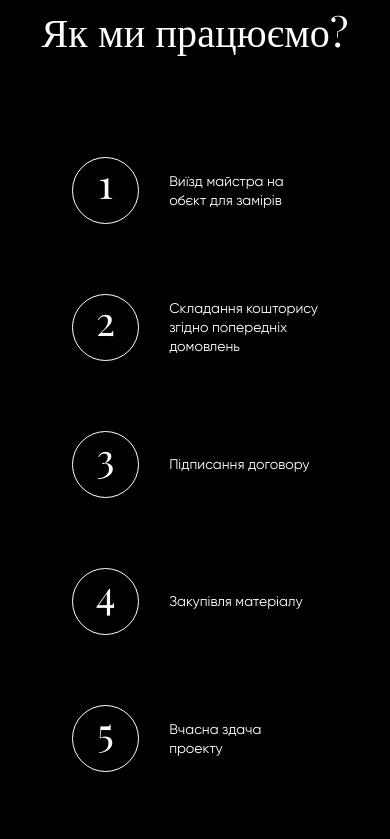
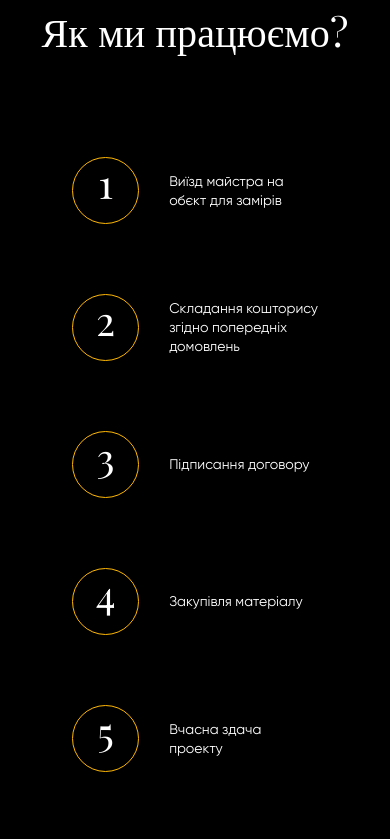
Before and after one commit to teplymax/testTasksCBA, a plain HTML site: page index.html in a window 390 px wide. Shown: the part 2917-3756 px from the top of the page. Drawn offline with nearby package versions, Linux system fonts and the light colour scheme.

Commit message:
bug fixes

```diff
--- a/scss/style.scss
+++ b/scss/style.scss
@@ -1021,7 +1021,7 @@ body {
         display: flex;
         width: 67px;
         height: 67px;
-        border: 1px solid #ffffff;
+        border: 1px solid #ffb800;
         border-radius: 50%;
         align-items: center;
         justify-content: center;
```
Also changed, not shown: css/style.css.
